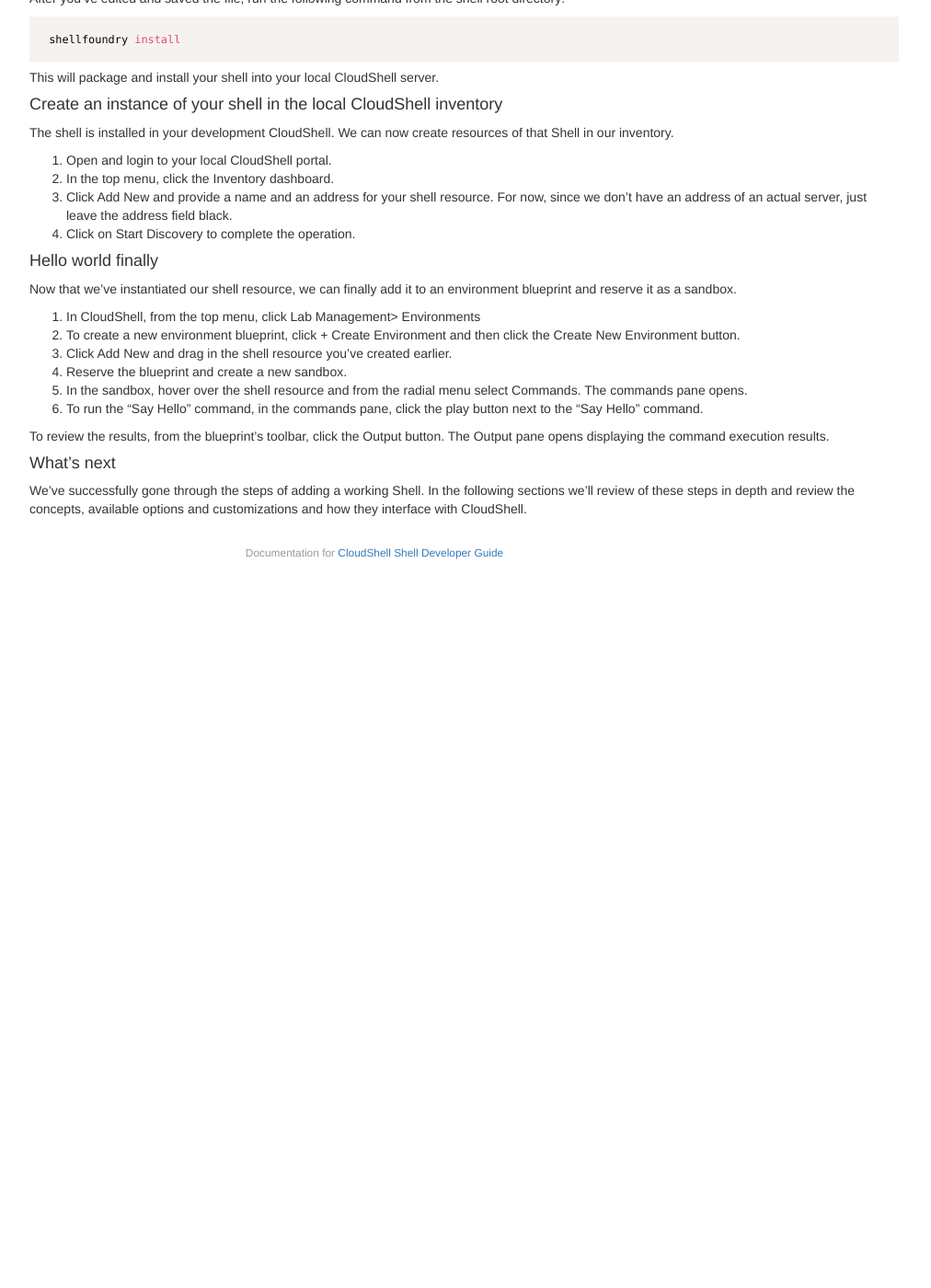
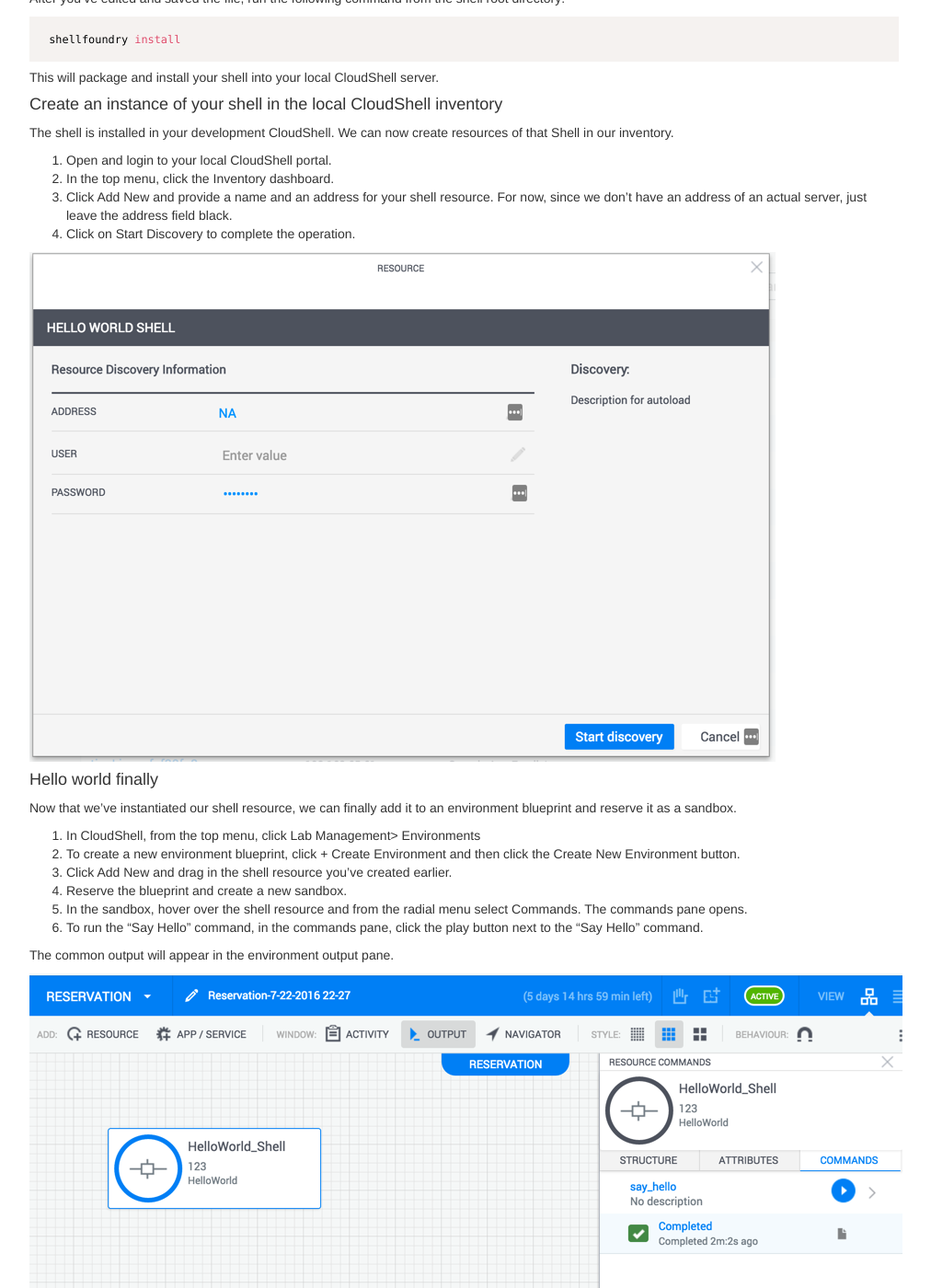
Before and after one commit to QualiSystems/devguide_source, a Jekyll site: the page built from _posts/2016-04-30-getting-started.markdown, in a window 1280 px wide and 1400 px high, scrolled down 1999 px. Shown: the whole window at 92% size, without its empty margins (233-1245 px from the left). Built offline with Jekyll 4.4.1, drawn with Linux system fonts in a browser that asks for light colours; before the commit the page ends 2629 px from its top, so only the background shows below that; some of the changed text lies outside the part shown.

Commit message:
adding images

```diff
--- a/_posts/2016-04-30-getting-started.markdown
+++ b/_posts/2016-04-30-getting-started.markdown
@@ -103,6 +103,9 @@
 3.	Click Add New and provide a name and an address for your shell resource. For now, since we don’t have an address of an actual server, just leave the address field black.
 4.	Click on Start Discovery to complete the operation.
 
+![Shell Discovery]({{ site.url }}/devguide/assets/hello_world_shell.png)
+
+
 #### Hello world finally
 
 Now that we've instantiated our shell resource, we can finally add it to an environment blueprint and reserve it as a sandbox.
@@ -115,10 +118,12 @@
 The commands pane opens.
 6.	To run the “Say Hello” command, in the commands pane, click the play button next to the “Say Hello” command.
 
-To review the results, from the blueprint’s toolbar, click the Output button.
-The Output pane opens displaying the command execution results.
+The common output will appear in the environment output pane.
+
+![Shell Discovery]({{ site.url }}/devguide/assets/hello_world.png)
 
 #### What's next
 
-We've successfully gone through the steps of adding a working Shell.
-In the following sections we'll review of these steps in depth and review the concepts, available options and customizations and how they interface with CloudShell.
+We've successfully gone through the steps of adding a working, if naive, Shell.
+In the following sections we'll review of these steps in depth and review the concepts, available options
+and customizations and how they interface with CloudShell.
```
Also changed, not shown: assets/hello_world.png (added), assets/hello_world_shell.png (added).
